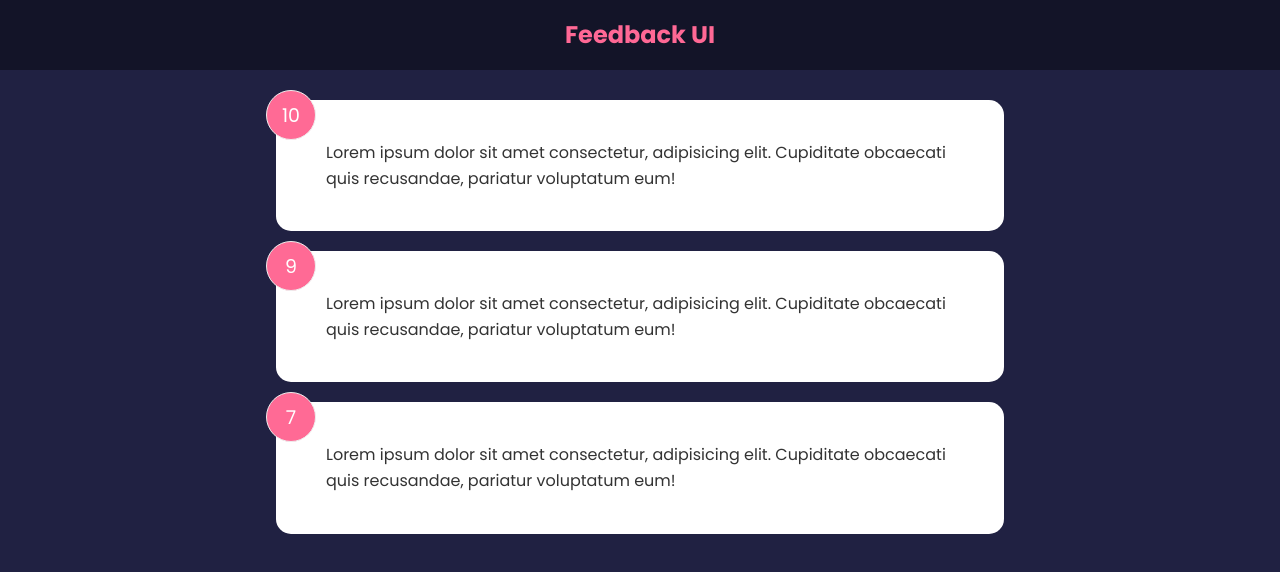
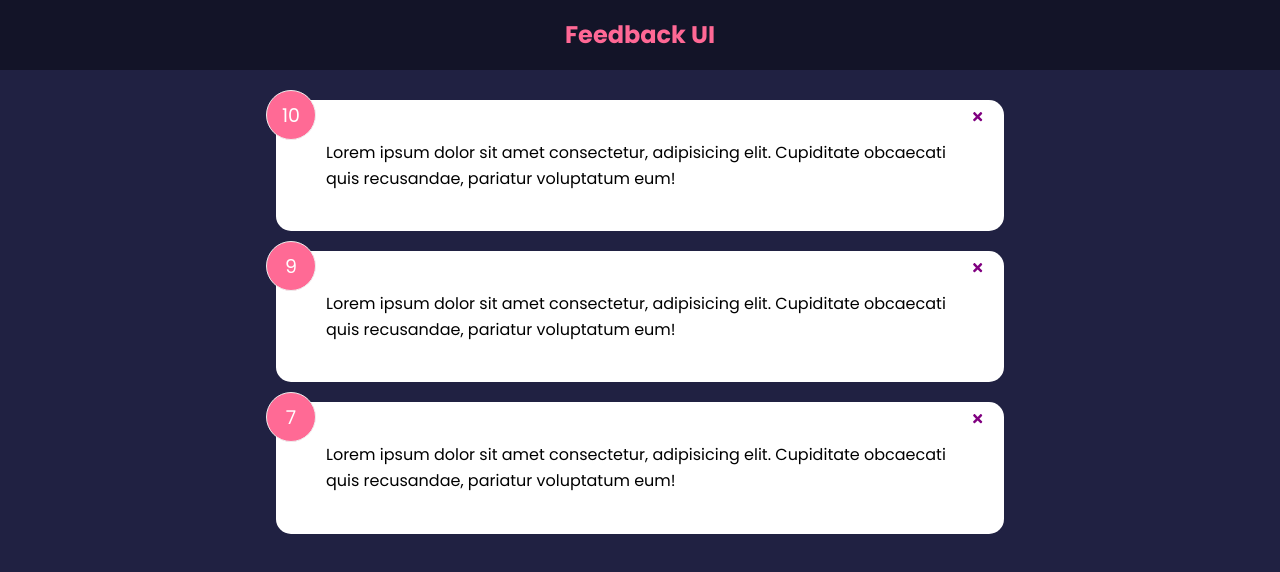
Before and after one commit to marinladovic/feedback_ui_react, a React (Create React App) app: page / in a window 1280 px wide. Shown: the top 572 px of the page. Built offline with nearby package versions, Linux system fonts and the light colour scheme.

Commit message:
prop drilling for deleting items

```diff
--- a/package.json
+++ b/package.json
@@ -8,6 +8,7 @@
     "@testing-library/user-event": "^13.5.0",
     "react": "^18.2.0",
     "react-dom": "^18.2.0",
+    "react-icons": "^4.4.0",
     "react-scripts": "5.0.1",
     "web-vitals": "^2.1.4"
   },
--- a/src/App.js
+++ b/src/App.js
@@ -5,11 +5,17 @@ import FeedbackData from './data/FeedbackData';
 
 function App() {
   const [feedback, setFeedback] = useState(FeedbackData);
+
+  const deleteFeedback = (id) => {
+    if (window.confirm('Are you sure you want to delete this feedback?')) {
+      setFeedback(feedback.filter((item) => item.id !== id));
+    }
+  };
   return (
     <>
       <Header />
       <div className="container">
-        <FeedbackList feedback={feedback} />
+        <FeedbackList feedback={feedback} handleDelete={deleteFeedback} />
       </div>
     </>
   );
--- a/src/components/FeedbackItem.jsx
+++ b/src/components/FeedbackItem.jsx
@@ -1,10 +1,21 @@
-function FeedbackItem({ item }) {
+import { FaTimes } from 'react-icons/fa';
+import PropTypes from 'prop-types';
+import Card from './shared/Card';
+
+function FeedbackItem({ item, handleDelete }) {
   return (
-    <div className="card">
+    <Card>
       <div className="num-display">{item.rating}</div>
+      <button className="close">
+        <FaTimes onClick={() => handleDelete(item.id)} color="purple" />
+      </button>
       <div className="text-display">{item.text}</div>
-    </div>
+    </Card>
   );
 }
 
+FeedbackItem.propTypes = {
+  item: PropTypes.object.isRequired,
+};
+
 export default FeedbackItem;
--- a/src/components/FeedbackList.jsx
+++ b/src/components/FeedbackList.jsx
@@ -1,6 +1,7 @@
+import PropType from 'prop-types';
 import FeedbackItem from './FeedbackItem';
 
-function FeedbackList({ feedback }) {
+function FeedbackList({ feedback, handleDelete }) {
   if (!feedback || feedback.length === 0) {
     return <p>No feedback yet</p>;
   }
@@ -8,10 +9,20 @@ function FeedbackList({ feedback }) {
   return (
     <div className="feedback-list">
       {feedback.map((item) => (
-        <FeedbackItem key={item.id} item={item} />
+        <FeedbackItem key={item.id} item={item} handleDelete={handleDelete} />
       ))}
     </div>
   );
 }
 
+FeedbackList.propTypes = {
+  feedback: PropType.arrayOf(
+    PropType.shape({
+      id: PropType.number.isRequired,
+      text: PropType.string.isRequired,
+      rating: PropType.number.isRequired,
+    })
+  ),
+};
+
 export default FeedbackList;
--- /dev/null
+++ b/src/components/shared/Card.jsx
@@ -0,0 +1,29 @@
+import PropTypes from 'prop-types';
+
+function Card({ children, reverse }) {
+  // Conditional class names
+  // Conditionally apply the 'reverse' class to the Card component
+  //return <div className={`card ${reverse && 'reverse'}`}>{children}</div>;
+
+  // Conditional styles
+  return (
+    <div
+      className="card"
+      style={{
+        backgroundColor: reverse ? 'rgba(0,0,0,0.4)' : '#fff',
+        color: reverse ? '#fff' : '#000',
+      }}
+    >
+      {children}
+    </div>
+  );
+}
+
+Card.defaultProps = { reverse: false };
+
+Card.propTypes = {
+  children: PropTypes.node.isRequired,
+  reverse: PropTypes.bool,
+};
+
+export default Card;
```
Also changed, not shown: 1 other file (tests, documents, lock files or other folders).
